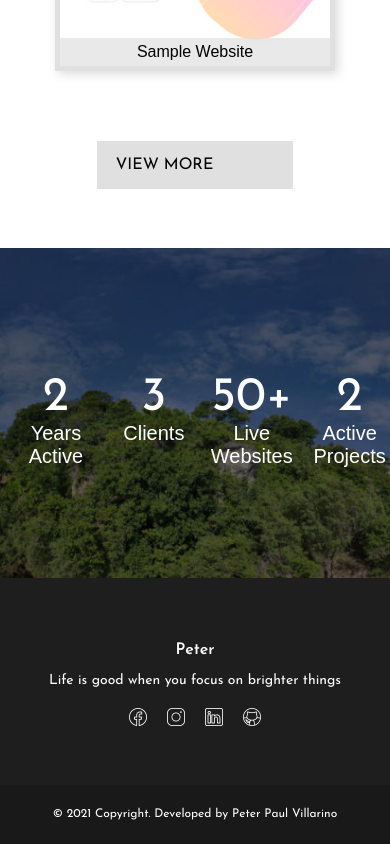
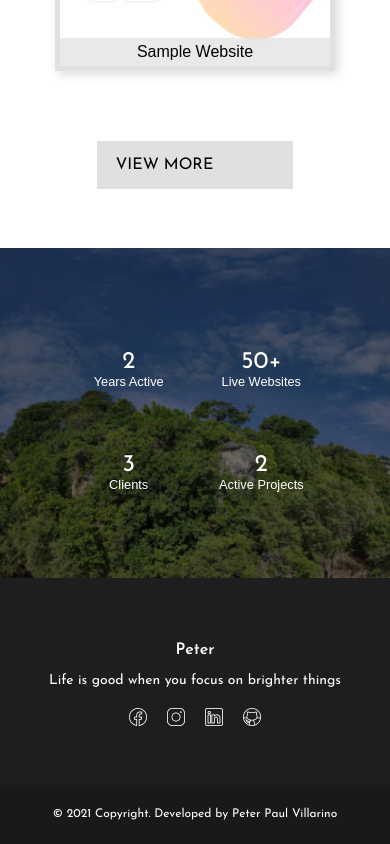
Before and after one commit to petrusmint/portfolio, a Next.js app: page / in a window 390 px wide. Shown: the part 3547-4391 px from the top of the page. Built offline with nearby package versions, Linux system fonts and the light colour scheme; a web font is replaced by a local one.

Commit message:
Added responsiveness on Achievement Section

```diff
--- a/components/Banner.jsx
+++ b/components/Banner.jsx
@@ -42,7 +42,6 @@ const Banner = ({ socials }) => {
     useLinks(socials)
 
     // Hide Address bar on andriod
-    window.scrollTo(0, 1)
   }, [])
 
   return (
--- a/styles/Achievement.module.scss
+++ b/styles/Achievement.module.scss
@@ -1,3 +1,5 @@
+@use "variables" as *;
+
 .achievement {
     align-items: center;
     background: url('../public/achievementbg.jpg');
@@ -34,3 +36,57 @@
         }
     }
 }
+
+@media screen and (max-width: $vw-md) {
+    .achievement {
+        .listCont {
+            ul {
+                li {
+                    span {
+                        font-size: 2rem;
+                    }
+
+                    p {
+                        font-size: 1rem;
+                    }
+                }
+            }
+        }
+    }
+}
+
+@media screen and (max-width: $vw-sm) {
+    .achievement {
+        .listCont {
+            ul {
+                columns: 2;
+                -webkit-columns: 2;
+                -moz-columns: 2;
+
+                li {
+                    padding: 2em 0;
+                }
+            }
+        }
+    }
+}
+
+@media screen and (max-width: $vw-xs) {
+    .achievement {
+        .listCont {
+            ul {
+                li {
+                    padding: 2em 1em;
+
+                    span {
+                        font-size: 1.5rem;
+                    }
+
+                    p {
+                        font-size: 0.8rem;
+                    }
+                }
+            }
+        }
+    }
+}
```
